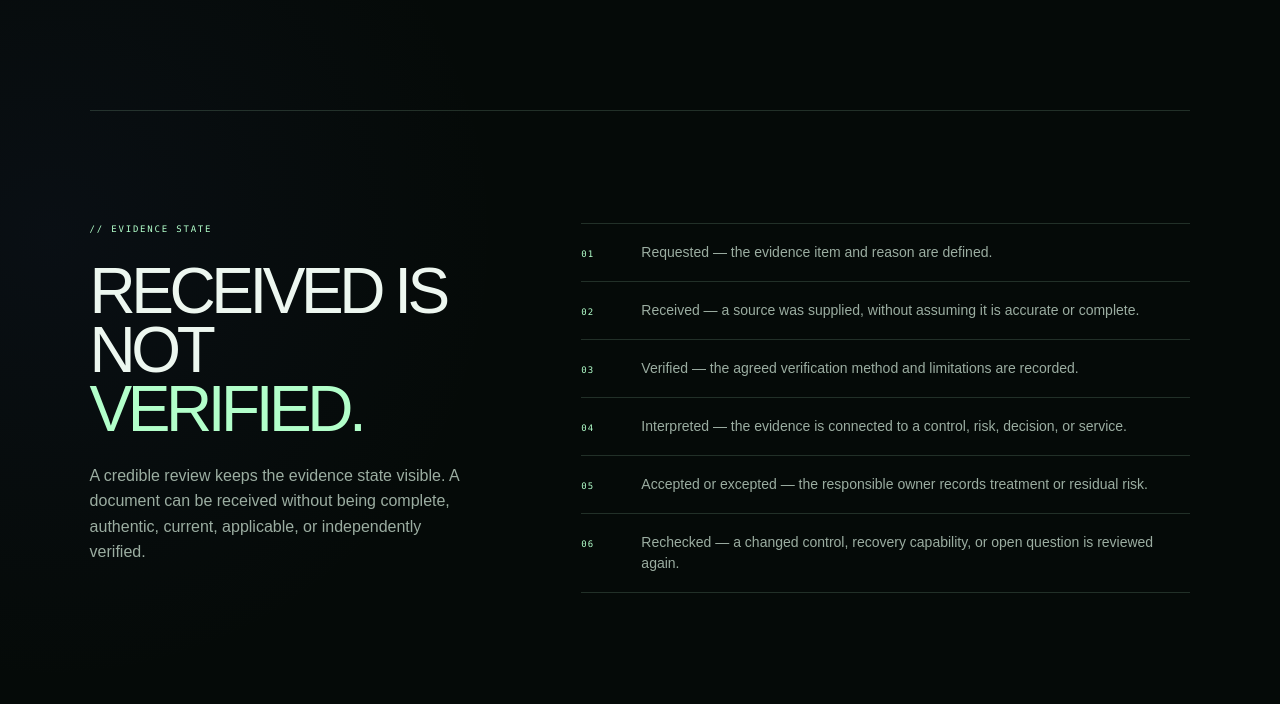
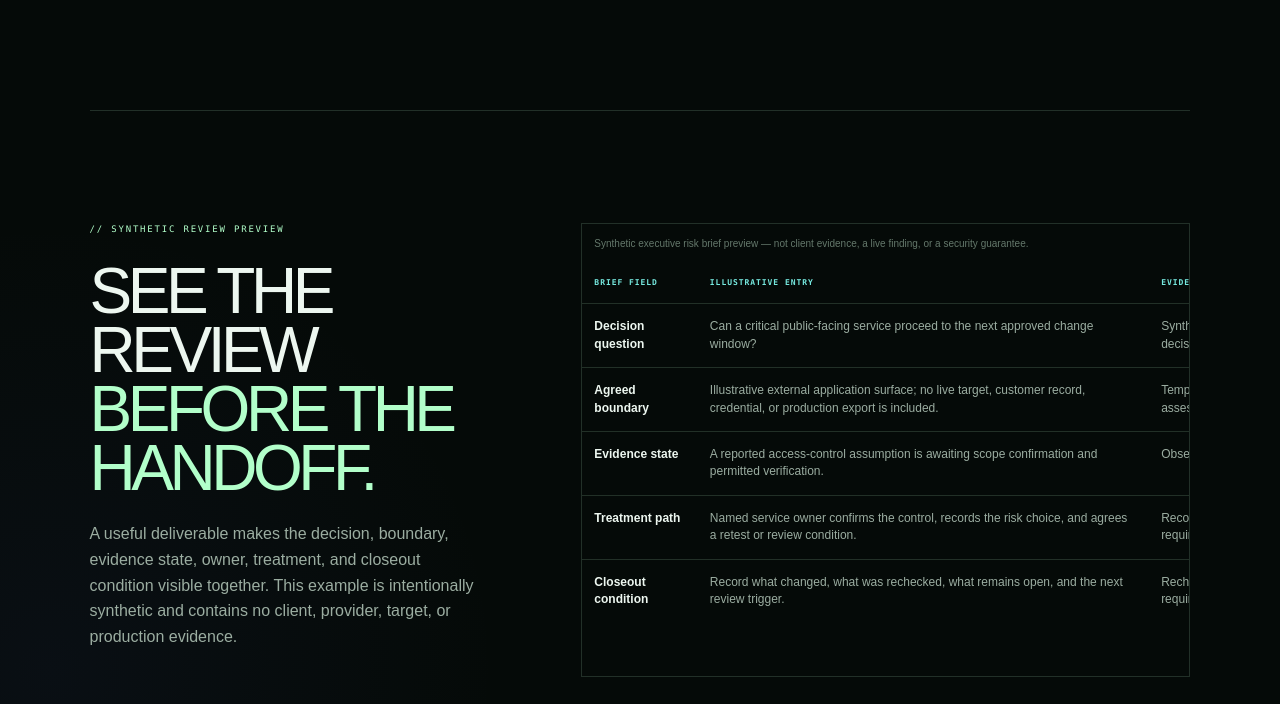
Before and after one commit to ZeroXSHDW/ZERODEVLLC-Website-Source-Code, a Next.js app: page /deliverables in a window 1280 px wide. Shown: the part 2187-2891 px from the top of the page. Built offline with nearby package versions, Linux system fonts and the light colour scheme.

Commit message:
feat: add synthetic risk brief preview

```diff
--- a/app/deliverables/page.tsx
+++ b/app/deliverables/page.tsx
@@ -37,6 +37,14 @@ const evidenceStates = [
   'Interpreted — the evidence is connected to a control, risk, decision, or service.',
   'Accepted or excepted — the responsible owner records treatment or residual risk.',
   'Rechecked — a changed control, recovery capability, or open question is reviewed again.',
+] as const;
+
+const briefPreviewRows = [
+  ['Decision question', 'Can a critical public-facing service proceed to the next approved change window?', 'Synthetic question / not a client decision'],
+  ['Agreed boundary', 'Illustrative external application surface; no live target, customer record, credential, or production export is included.', 'Template scope / no live assessment'],
+  ['Evidence state', 'A reported access-control assumption is awaiting scope confirmation and permitted verification.', 'Observed / pending verification'],
+  ['Treatment path', 'Named service owner confirms the control, records the risk choice, and agrees a retest or review condition.', 'Recommended action / owner required'],
+  ['Closeout condition', 'Record what changed, what was rechecked, what remains open, and the next review trigger.', 'Rechecked / closure evidence required'],
 ] as const;
 
 export default function DeliverablesPage() {
@@ -81,6 +89,35 @@ export default function DeliverablesPage() {
           </div>
         </section>
 
+        <section className={styles.outputSection} aria-labelledby="preview-heading">
+          <div className={styles.sectionIntro}>
+            <p className={styles.eyebrow}>{'// SYNTHETIC REVIEW PREVIEW'}</p>
+            <h2 id="preview-heading">See the review<br /><span>before the handoff.</span></h2>
+            <p>A useful deliverable makes the decision, boundary, evidence state, owner, treatment, and closeout condition visible together. This example is intentionally synthetic and contains no client, provider, target, or production evidence.</p>
+          </div>
+          <div className={styles.actionTableWrap}>
+            <table className={styles.actionTable}>
+              <caption className={styles.tableCaption}>Synthetic executive risk brief preview — not client evidence, a live finding, or a security guarantee.</caption>
+              <thead>
+                <tr>
+                  <th scope="col">Brief field</th>
+                  <th scope="col">Illustrative entry</th>
+                  <th scope="col">Evidence state / boundary</th>
+                </tr>
+              </thead>
+              <tbody>
+                {briefPreviewRows.map(([field, entry, state]) => (
+                  <tr key={field}>
+                    <td>{field}</td>
+                    <td>{entry}</td>
+                    <td>{state}</td>
+                  </tr>
+                ))}
+              </tbody>
+            </table>
+          </div>
+        </section>
+
         <section className={styles.twoColumn} aria-labelledby="evidence-state-heading">
           <div>
             <p className={styles.eyebrow}>{'// EVIDENCE STATE'}</p>
--- a/scripts/security-check.mjs
+++ b/scripts/security-check.mjs
@@ -157,6 +157,9 @@ requireText("app/engage/page.tsx", engagePage, "Review aligned services");
 requireText("app/engage/page.tsx", engagePage, "service-${serviceNumber}");
 requireText("app/engage/page.tsx", engagePage, "twitter:");
 requireText("app/deliverables/page.tsx", deliverablesPage, "TEMPLATE SHAPE / NOT CLIENT EVIDENCE");
+requireText("app/deliverables/page.tsx", deliverablesPage, "SYNTHETIC REVIEW PREVIEW");
+requireText("app/deliverables/page.tsx", deliverablesPage, "Synthetic executive risk brief preview");
+requireText("app/deliverables/page.tsx", deliverablesPage, "no live target, customer record, credential, or production export");
 requireText("app/deliverables/page.tsx", deliverablesPage, "Received is not");
 requireText("app/deliverables/page.tsx", deliverablesPage, "private incident evidence");
 requireText("app/deliverables/page.tsx", deliverablesPage, "twitter:");
```
